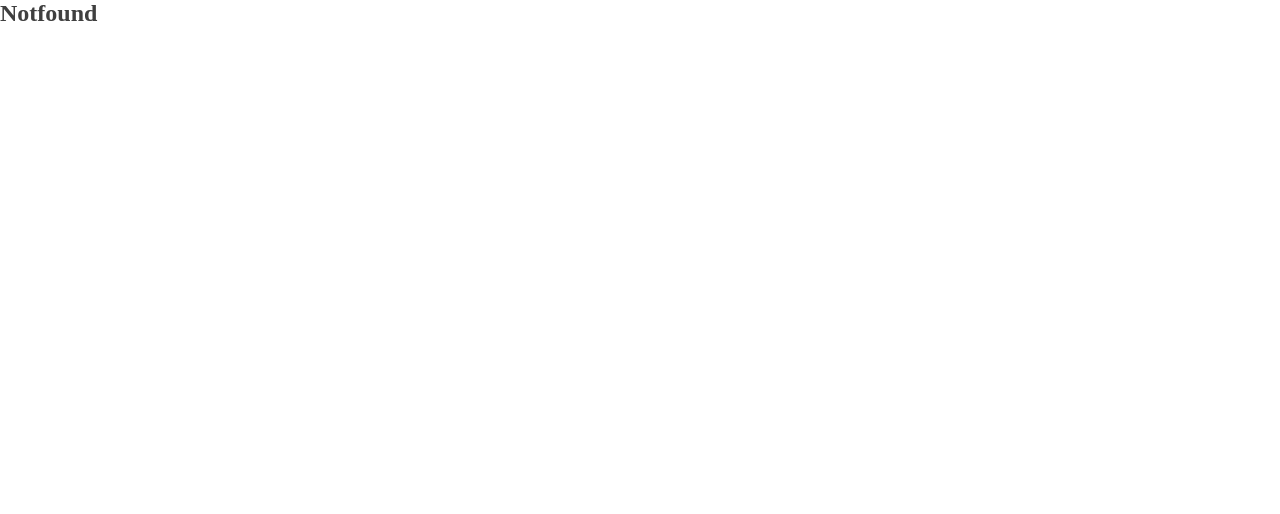
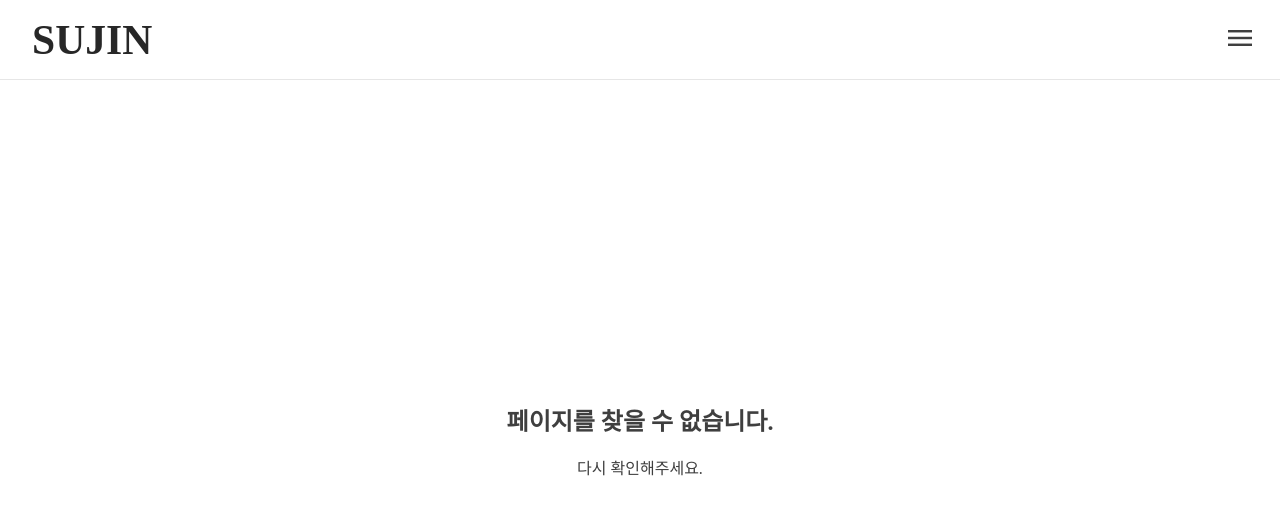
Before and after one commit to sujin-nuu/sujin_portfolio, a React (Create React App) app: page / in a window 1280 px wide. Shown: the top 514 px of the page. Built offline with nearby package versions, Linux system fonts and the light colour scheme; a web font is replaced by a local one.

Commit message:
[Feat] common header add btn and notfound page add

```diff
--- a/public/index.html
+++ b/public/index.html
@@ -3,6 +3,7 @@
   <head>
     <meta charset="utf-8" />
     <link rel="icon" href="%PUBLIC_URL%/favicon.ico" />
+    <link rel="stylesheet" href="https://fonts.googleapis.com/css2?family=Material+Symbols+Outlined:opsz,wght,FILL,GRAD@24,400,0,0" />
     <meta name="viewport" content="width=device-width, initial-scale=1" />
     <meta name="theme-color" content="#e0ecff" />
     <meta
--- a/src/assets/css/main.css
+++ b/src/assets/css/main.css
@@ -6,7 +6,7 @@
         'Fira Mono', 'Droid Sans Mono', 'Courier New', monospace;
 }
 
-#root{
+#root {
     width: 100vw;
     height: 100vh;
 }
@@ -38,7 +38,7 @@ a {
     text-decoration: none;
 }
 
-.flex-center{
+.flex-center {
     display: flex;
     justify-content: center;
 }
--- a/src/layouts/dash/DashHeader.tsx
+++ b/src/layouts/dash/DashHeader.tsx
@@ -1,11 +1,18 @@
+import { useState } from "react";
 import { useNavigate } from "react-router-dom";
+import { ROUTE_MAIN } from "src/routes/const";
 
 export const DashHeader = () => {
+    const [menuOpen, setMenuOpen] = useState<boolean>(false);
 
     const navigate = useNavigate();
 
     const handleClickLogo = () => {
-        navigate('/');
+        navigate(ROUTE_MAIN);
+    }
+
+    const handleClickMenu = () => {
+        setMenuOpen(!menuOpen);
     }
 
     return (
@@ -13,7 +20,16 @@ export const DashHeader = () => {
             <div className="header-div">
                 <p className="logo" onClick={handleClickLogo}>SUJIN</p>
                 <div></div>
-                <p>=</p>
+                <div
+                    style={{ width: "3rem", cursor: "pointer" , marginRight: "0.5rem"}}
+                    onClick={() => handleClickMenu()}
+                >
+                    <span
+                        className="material-symbols-outlined"
+                        style={{ fontSize: "2rem" }}>
+                        {menuOpen ? "close" : "menu"}
+                    </span>
+                </div>
             </div>
         </>
     )
--- a/src/layouts/dash/index.ts
+++ b/src/layouts/dash/index.ts
@@ -1 +1,2 @@
 export * from './DashLayout';
+export * from './DashHeader';
--- a/src/pages/errors/NotFound.tsx
+++ b/src/pages/errors/NotFound.tsx
@@ -1,8 +1,30 @@
+import { DashHeader } from "src/layouts";
+import styled from "styled-components";
+
 const NotFound = () => {
     return (
         <>
-            <h2>Notfound</h2>
+            <DashHeader />
+            <StyledNotFoundContainer>
+                <StyledContentContainer>
+                    <h2>페이지를 찾을 수 없습니다.</h2>
+                    <br />
+                    <p>다시 확인해주세요.</p>
+                </StyledContentContainer>
+            </StyledNotFoundContainer>
         </>
     )
 }
+
+const StyledNotFoundContainer = styled.div`
+    width: 100%;
+    height: calc(100% - 5rem);
+    display: flex;
+    flex-direction: column;
+    justify-content: center;
+`
+
+const StyledContentContainer = styled.div`
+    text-align: center;
+`
 export default NotFound;
--- a/src/routes/const.ts
+++ b/src/routes/const.ts
@@ -1,7 +1,7 @@
 export const ROUTE_ROOT = '/sujin_portfolio/';
 
 /** 메인 */
-export const ROUTE_MAIN = `${ROUTE_ROOT}/`;
+export const ROUTE_MAIN = `${ROUTE_ROOT}`;
 
 /* project detail */
 export const ROUTE_PROJ_DETAIL = `${ROUTE_ROOT}/proj/:id`;
```
